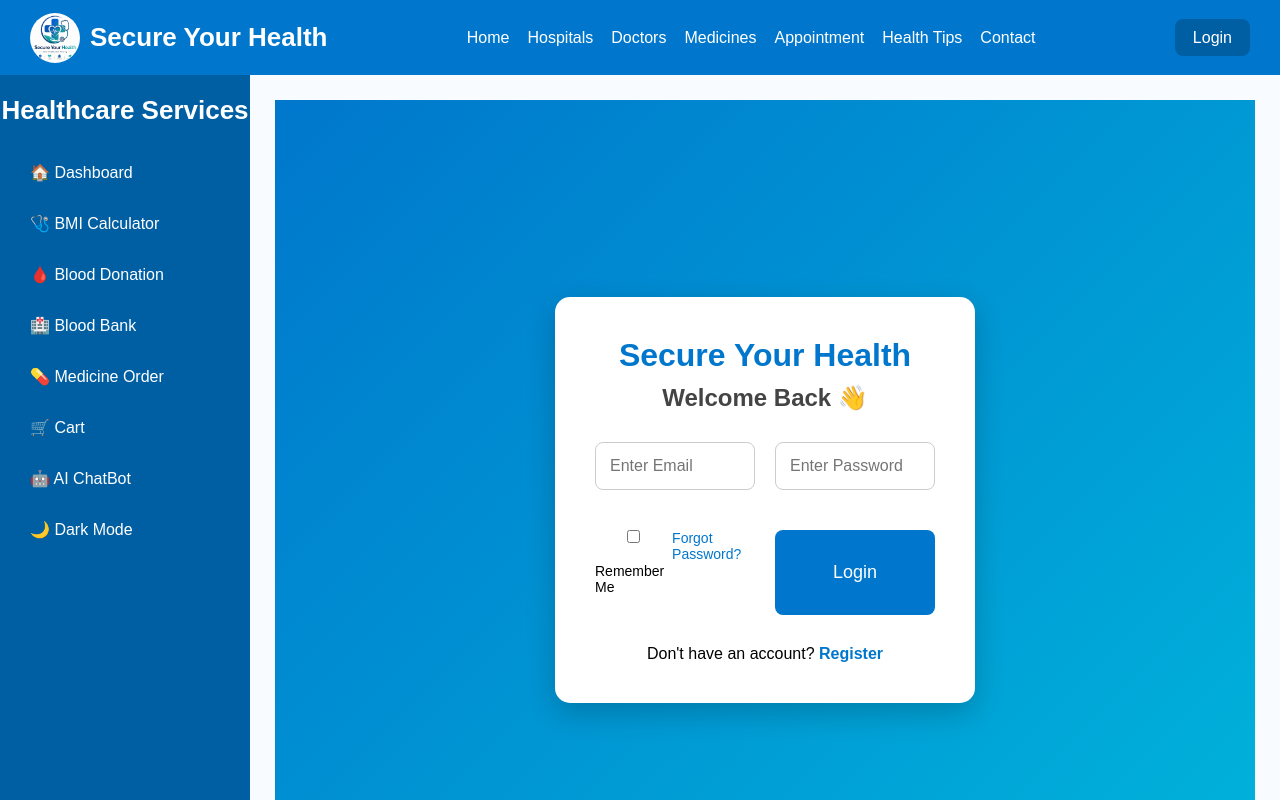
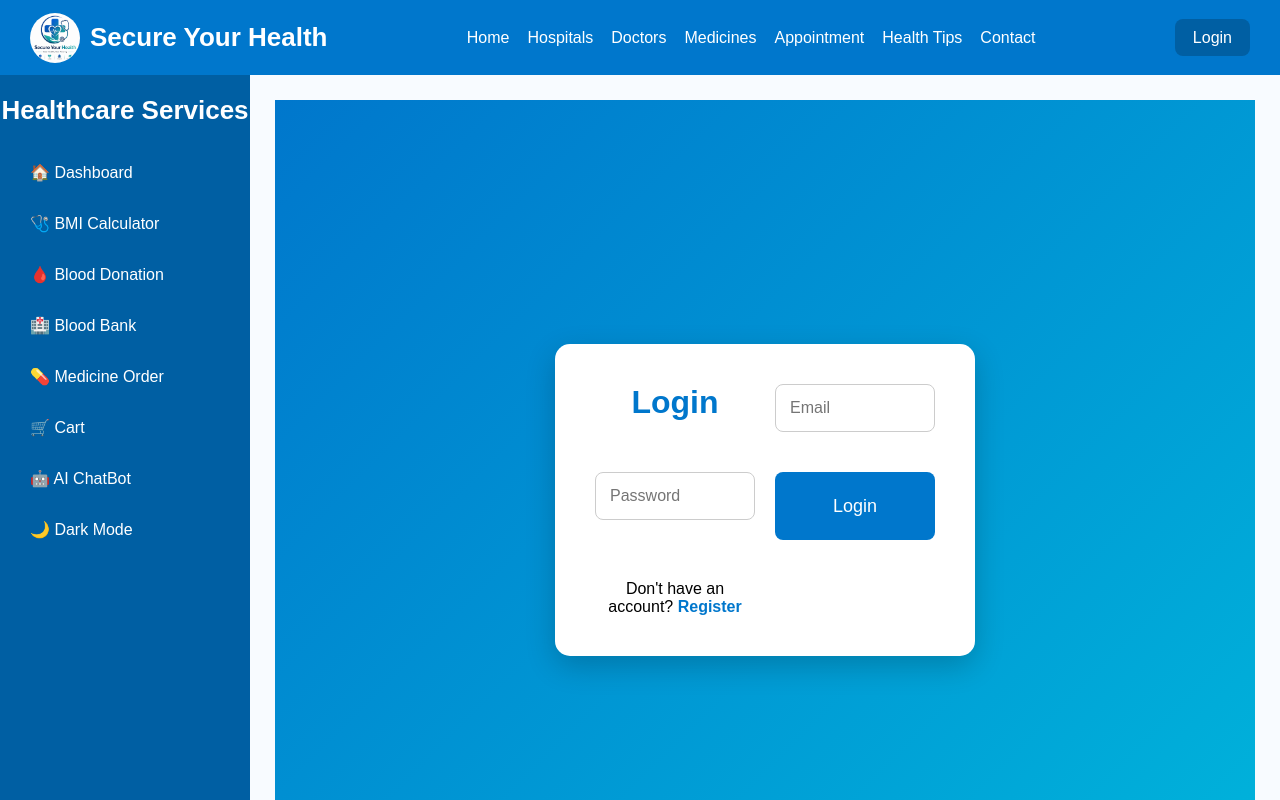
Before and after one commit to mastanshareefshaik5-ms/Secure-Your-Health, a React (Vite) app: page /login in a window 1280 px wide. Shown: the top 800 px of the page. Built offline with nearby package versions, Linux system fonts and the light colour scheme.

Commit message:
initial status

```diff
--- a/src/Components/Login/Login.jsx
+++ b/src/Components/Login/Login.jsx
@@ -1,85 +1,69 @@
 import "./Login.css";
-import { Link } from "react-router-dom";
 import { useState } from "react";
+import { useNavigate, Link } from "react-router-dom";
 
 function Login() {
-  const [user, setUser] = useState({
-    email: "",
-    password: "",
-  });
 
-  const handleChange = (e) => {
-    setUser({
-      ...user,
-      [e.target.name]: e.target.value,
-    });
-  };
+  const navigate = useNavigate();
 
-  const handleSubmit = (e) => {
+  const [email, setEmail] = useState("");
+  const [password, setPassword] = useState("");
+
+  const handleLogin = (e) => {
+
     e.preventDefault();
 
-    if (user.email === "" || user.password === "") {
+    if (email === "" || password === "") {
       alert("Please fill all fields");
       return;
     }
 
+    sessionStorage.setItem("isLoggedIn", "true");
+    sessionStorage.setItem("username", email);
+
     alert("Login Successful");
-    console.log(user);
+
+    navigate("/dashboard");
+
   };
 
   return (
+
     <div className="login-container">
 
-      <div className="login-box">
+      <form className="login-box" onSubmit={handleLogin}>
 
-        <h1>Secure Your Health</h1>
-
-        <h2>Welcome Back 👋</h2>
-
-        <form onSubmit={handleSubmit}>
+        <h1>Login</h1>
 
         <input
           type="email"
-            name="email"
-            placeholder="Enter Email"
-            value={user.email}
-            onChange={handleChange}
+          placeholder="Email"
+          value={email}
+          onChange={(e)=>setEmail(e.target.value)}
         />
 
         <input
           type="password"
-            name="password"
-            placeholder="Enter Password"
-            value={user.password}
-            onChange={handleChange}
+          placeholder="Password"
+          value={password}
+          onChange={(e)=>setPassword(e.target.value)}
         />
-
-          <div className="login-options">
-
-            <label>
-              <input type="checkbox" />
-              Remember Me
-            </label>
-
-            <a href="#">Forgot Password?</a>
-
-          </div>
 
         <button type="submit">
           Login
         </button>
-
-        </form>
 
         <p>
           Don't have an account?
           <Link to="/register"> Register</Link>
         </p>
 
+      </form>
+
     </div>
 
-    </div>
   );
+
 }
 
 export default Login;
```
Lines whose indentation alone changed are shown as unchanged.
